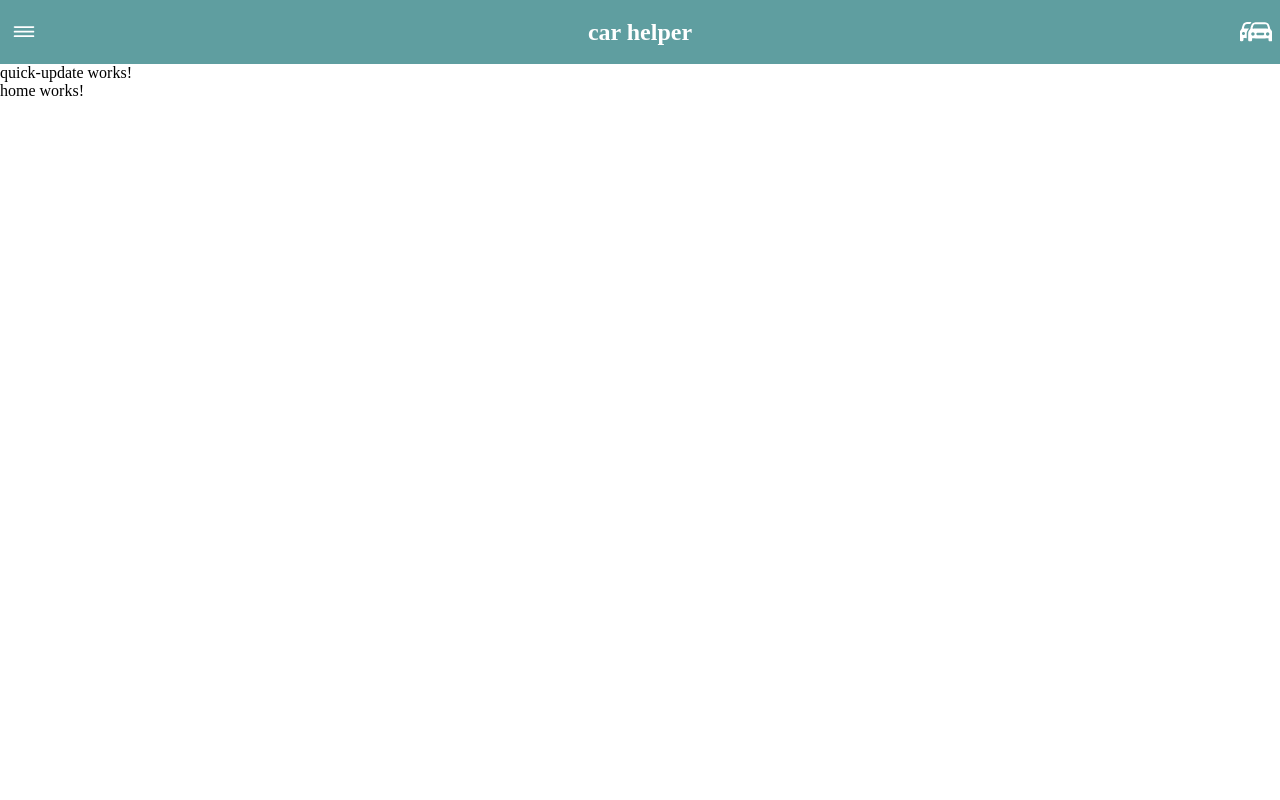
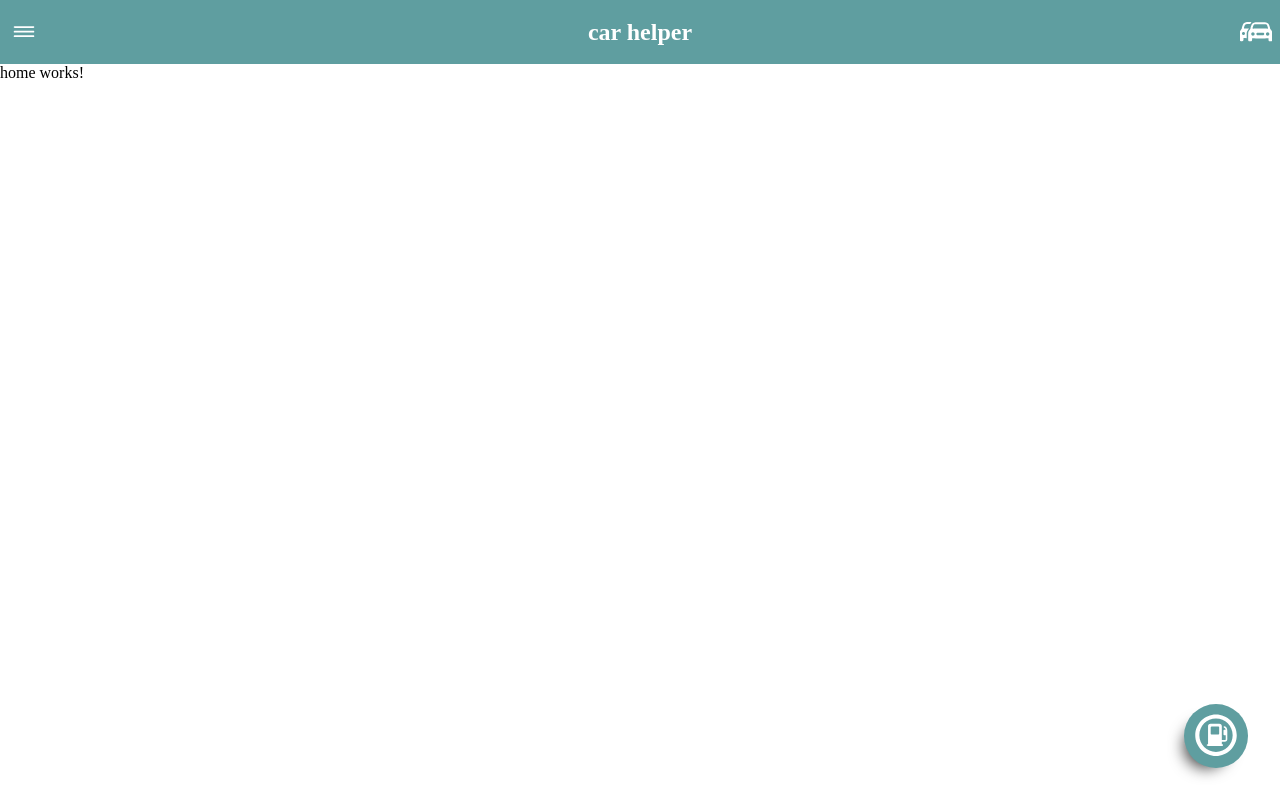
Before and after one commit to marinellibr/car-helper-app, an Angular app: page / in a window 1280 px wide. Built offline with nearby package versions, Linux system fonts and the light colour scheme.

Commit message:
feat: update on routes and quick update button

```diff
--- a/src/app/app.routes.ts
+++ b/src/app/app.routes.ts
@@ -1,7 +1,13 @@
 import { Routes } from '@angular/router';
 import { HomeComponent } from './components/home/home.component';
+import { MetricsComponent } from './components/metrics/metrics.component';
+import { VehiclesListComponent } from './components/vehicles-list/vehicles-list.component';
+import { MileageFormComponent } from './components/forms/mileage-form/mileage-form.component';
 
 export const routes: Routes = [
   { path: '', component: HomeComponent },
+  { path: 'metrics', component: MetricsComponent },
+  { path: 'vehicles', component: VehiclesListComponent },
+  { path: 'update-mileage', component: MileageFormComponent },
   { path: '**', pathMatch: 'full', redirectTo: '' },
 ];
--- a/src/app/components/shared/quick-update/quick-update.component.html
+++ b/src/app/components/shared/quick-update/quick-update.component.html
@@ -1 +1,3 @@
-<p>quick-update works!</p>
+<button (click)="navigate()">
+  <img src="../../../../assets/icons/fuelpump.circle-white.svg" alt="" />
+</button>
--- a/src/app/components/shared/quick-update/quick-update.component.scss
+++ b/src/app/components/shared/quick-update/quick-update.component.scss
@@ -0,0 +1,24 @@
+button {
+  z-index: 999;
+  position: fixed;
+  bottom: 32px;
+  right: 32px;
+
+  width: 64px;
+  height: 64px;
+  border-radius: 50%;
+  border: none;
+  background-color: cadetblue;
+
+  display: flex;
+  align-items: center;
+  justify-content: center;
+
+  -webkit-box-shadow: -10px 10px 15px -10px rgba(0, 0, 0, 0.75);
+  -moz-box-shadow: -10px 10px 15px -10px rgba(0, 0, 0, 0.75);
+  box-shadow: -10px 10px 15px -10px rgba(0, 0, 0, 0.75);
+
+  img {
+    width: 64px;
+  }
+}
--- a/src/app/components/shared/quick-update/quick-update.component.ts
+++ b/src/app/components/shared/quick-update/quick-update.component.ts
@@ -1,12 +1,17 @@
 import { Component } from '@angular/core';
+import { Router } from '@angular/router';
 
 @Component({
   selector: 'app-quick-update',
   standalone: true,
   imports: [],
   templateUrl: './quick-update.component.html',
-  styleUrl: './quick-update.component.scss'
+  styleUrl: './quick-update.component.scss',
 })
 export class QuickUpdateComponent {
+  constructor(private router: Router) {}
 
+  navigate() {
+    this.router.navigateByUrl('update-mileage');
+  }
 }
```
